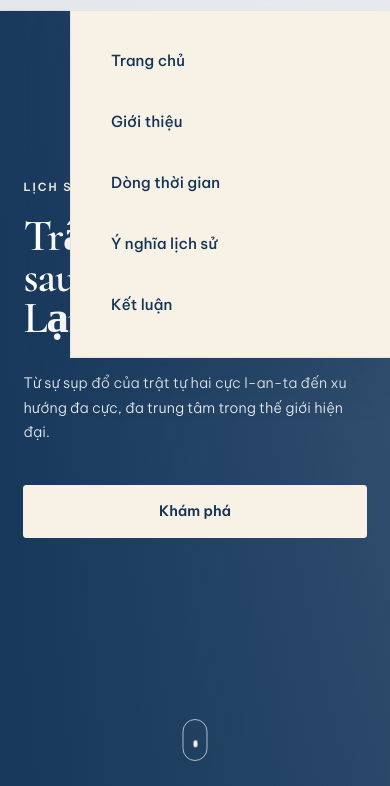
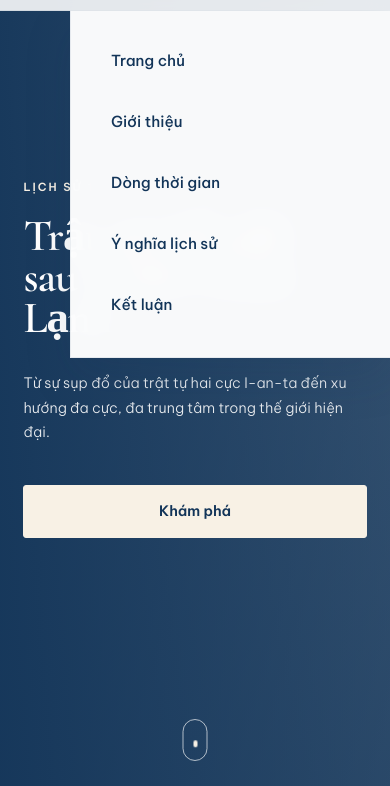
Before and after one commit to dbaong/lichsubai3, a plain HTML site: page index.html in a window 390 px wide. Both pictures are taken after a click on the button "Mở menu". Shown: the part 58-844 px from the top of the page. Drawn offline with nearby package versions, Linux system fonts and the light colour scheme.

Commit message:
Update muscle.css

```diff
--- a/muscle.css
+++ b/muscle.css
@@ -228,7 +228,7 @@ button {
 
     padding: 1.5rem;
 
-    background: var(--cream);
+    background: rgba(255, 255, 255, 0.97);
     backdrop-filter: blur(15px);
     -webkit-backdrop-filter: blur(15px);
 
```
